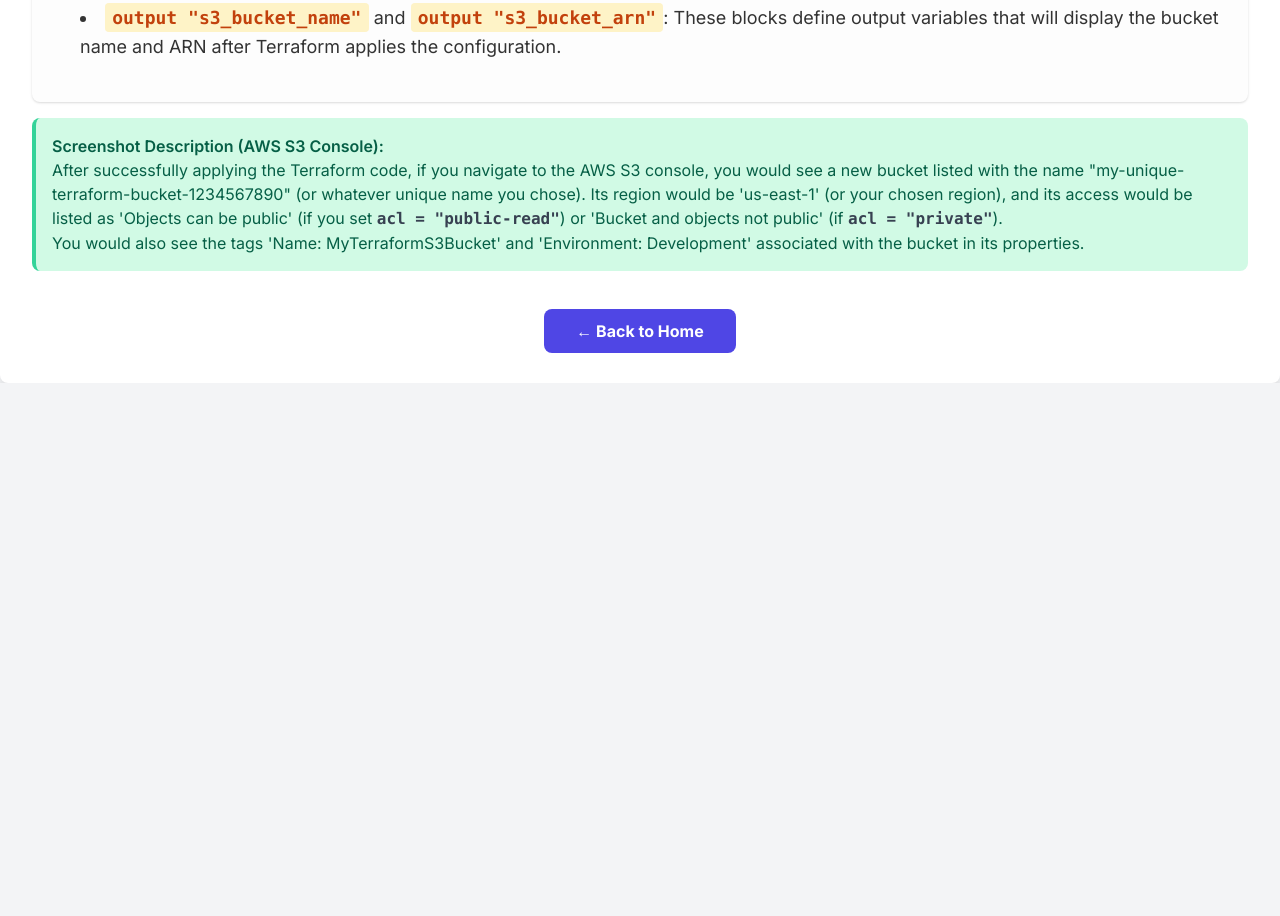
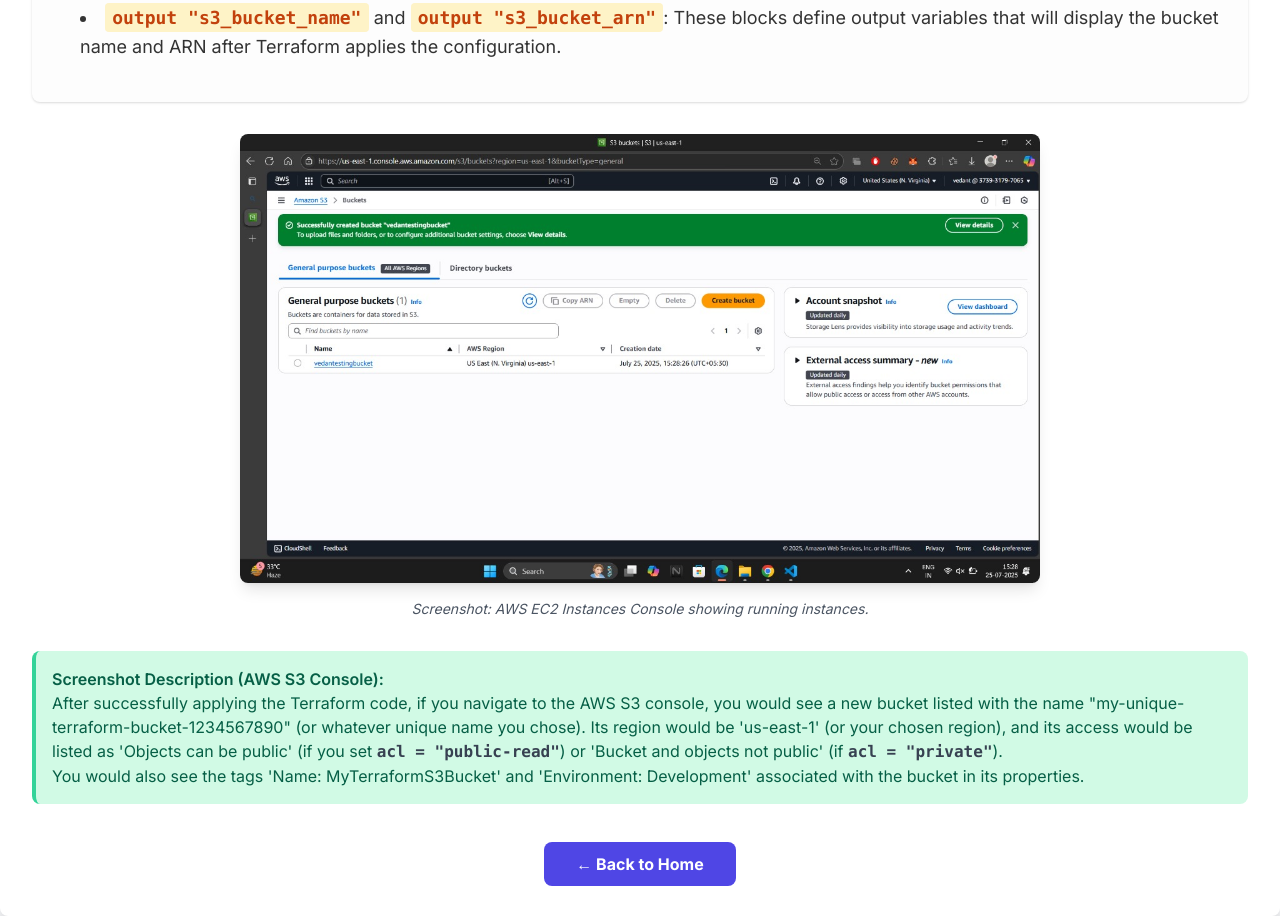
Before and after one commit to Vedantbhatt1/TerraformWebsite, a plain HTML site: page s3.html in a window 1280 px wide. Shown: the part 1436-2352 px from the top of the page. Before the commit the page ends 1819 px from the top, so only its background shows below. Drawn offline with nearby package versions, Linux system fonts and the light colour scheme; a script that the page names is missing.

Commit message:
Update s3.html

```diff
--- a/s3.html
+++ b/s3.html
@@ -323,6 +323,16 @@ output "s3_bucket_arn" {
                 </ul>
             </div>
 
+            <!-- Screenshot Section -->
+            <div class="flex flex-col items-center justify-center my-8">
+                <img src="images/s3.jpg" alt="AWS EC2 Instances Console Screenshot"
+                    class="rounded-lg shadow-lg max-w-full h-auto" style="max-width: 800px;">
+                <p class="text-center text-gray-600 mt-4 text-sm">
+                    <em>Screenshot: AWS EC2 Instances Console showing running instances.</em>
+                </p>
+            </div>
+            <!-- End Screenshot Section -->
+
             <div class="screenshot-description">
                 <p class="font-semibold">Screenshot Description (AWS S3 Console):</p>
                 <p>After successfully applying the Terraform code, if you navigate to the AWS S3 console, you would see
```
